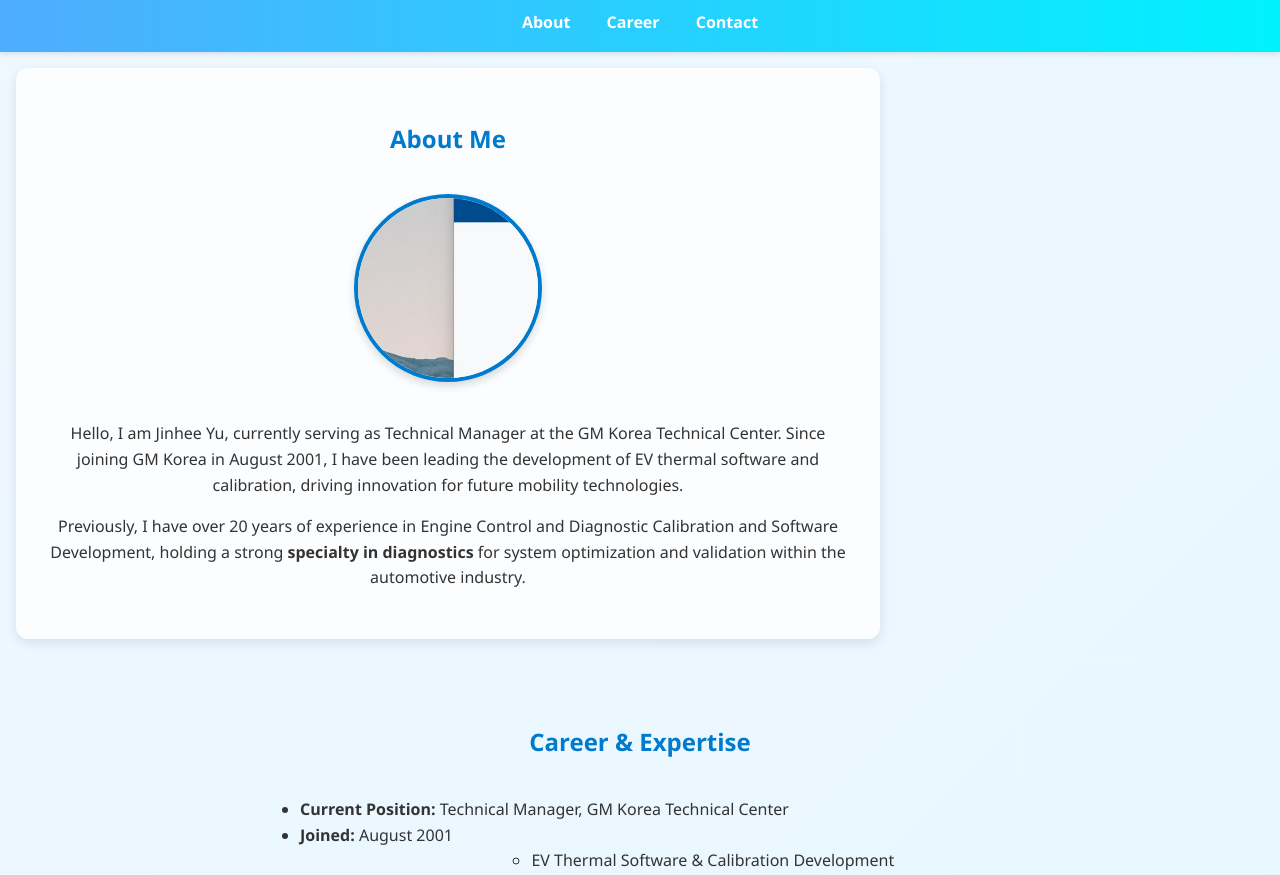
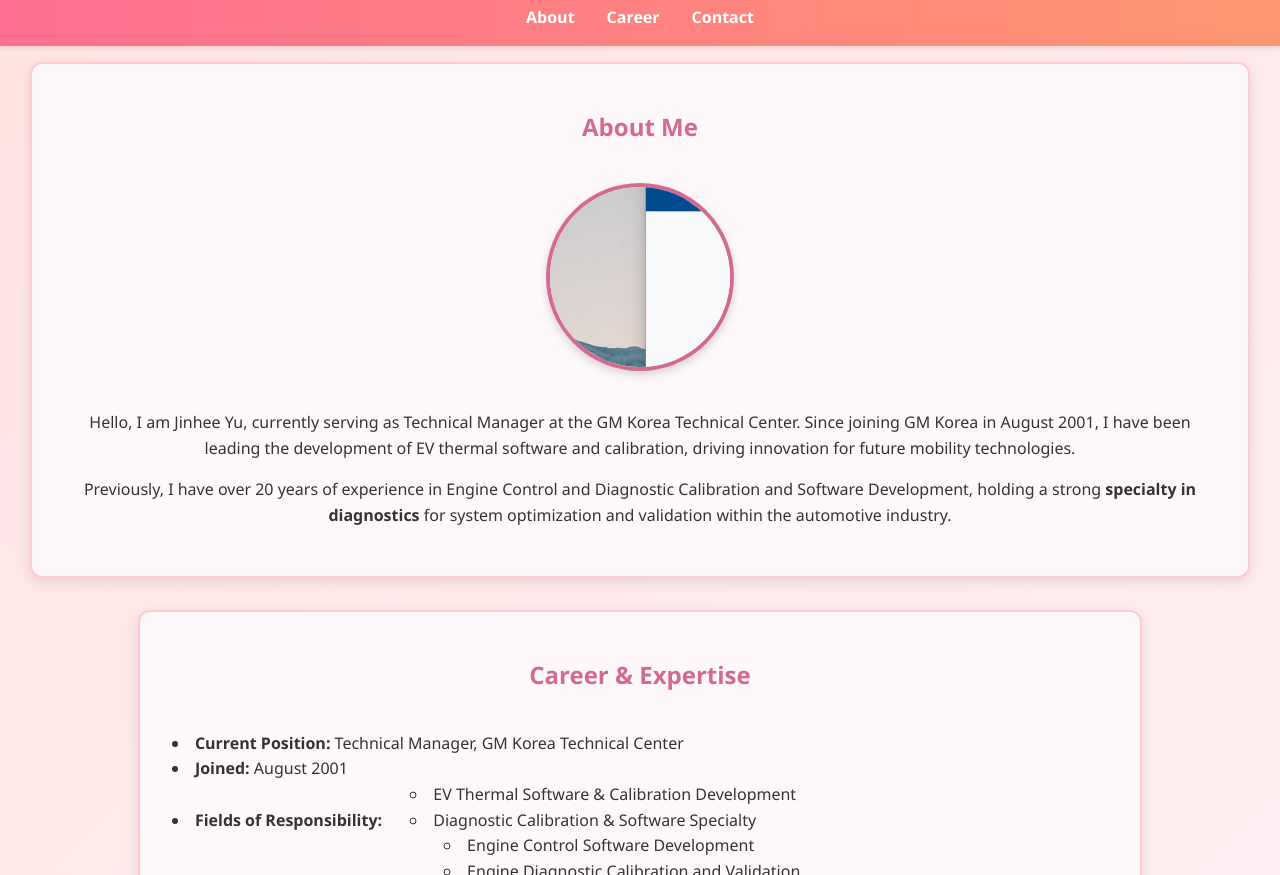
Before and after one commit to superjinheee/superjinheee.github.io, a plain HTML site: page index.html in a window 1280 px wide. Shown: the part 100-975 px from the top of the page. Drawn offline with Linux system fonts and the light colour scheme.

Commit message:
index.html

```diff
--- a/index.html
+++ b/index.html
@@ -10,18 +10,23 @@
       line-height: 1.6;
       margin: 0;
       padding: 0;
-      background: linear-gradient(135deg, #f0f8ff, #e6f7ff);
+      background: linear-gradient(135deg, #ffe4e1, #fff0f5);
       color: #333;
       scroll-behavior: smooth;
+      text-align: center;
     }
     header {
-      background: linear-gradient(90deg, #4facfe, #00f2fe);
+      background: linear-gradient(90deg, #ff6f91, #ff9671);
       color: #fff;
       padding: 1em;
       position: sticky;
       top: 0;
-      text-align: center;
       box-shadow: 0 2px 5px rgba(0,0,0,0.1);
+    }
+    header nav {
+      display: flex;
+      justify-content: center;
+      flex-wrap: wrap;
     }
     header nav a {
       color: #fff;
@@ -31,25 +36,25 @@
       transition: color 0.3s;
     }
     header nav a:hover {
-      color: #ffeb3b;
+      color: #ffe4e1;
     }
     section {
       padding: 3em 1em;
       max-width: 800px;
       margin: auto;
-      text-align: center;
     }
     h1, h2 {
-      color: #007acc;
+      color: #d46a92;
+      margin-top: 0.5em;
     }
     footer {
-      background: #007acc;
+      background: #d46a92;
       color: #fff;
       text-align: center;
       padding: 1em;
     }
     a {
-      color: #007acc;
+      color: #d46a92;
       text-decoration: none;
       font-weight: 500;
     }
@@ -62,29 +67,41 @@
       object-fit: cover;
       border-radius: 50%;
       margin: 1em 0;
-      border: 4px solid #007acc;
+      border: 4px solid #d46a92;
       box-shadow: 0 4px 8px rgba(0,0,0,0.15);
     }
     .box {
-      background: #ffffffcc;
+      background: #fff8fb;
       border-radius: 12px;
       padding: 2em;
       box-shadow: 0 4px 12px rgba(0,0,0,0.1);
-      margin: 1em;
-      transition: transform 0.3s;
+      margin: 1em auto;
+      max-width: 90%;
+      transition: transform 0.3s, box-shadow 0.3s;
+      display: inline-block;
+      text-align: center;
+      border: 2px solid #ffcad4;
     }
     .box:hover {
       transform: translateY(-5px);
+      box-shadow: 0 8px 20px rgba(0,0,0,0.15);
     }
     ul {
+      list-style-position: inside;
+      padding: 0;
+      display: inline-block;
       text-align: left;
-      display: inline-block;
-      max-width: 90%;
+    }
+    ul ul {
+      padding-left: 1.5em;
     }
     @media (max-width: 600px) {
       header nav a {
         display: block;
         margin: 0.5em 0;
+      }
+      .box {
+        width: 95%;
       }
     }
   </style>
@@ -106,7 +123,7 @@
     <p>Previously, I have over 20 years of experience in Engine Control and Diagnostic Calibration and Software Development, holding a strong <strong>specialty in diagnostics</strong> for system optimization and validation within the automotive industry.</p>
   </section>
 
-  <section id="career">
+  <section id="career" class="box">
     <h2>Career & Expertise</h2>
     <ul>
       <li><strong>Current Position:</strong> Technical Manager, GM Korea Technical Center</li>
@@ -129,7 +146,7 @@
     </ul>
   </section>
 
-  <section id="contact">
+  <section id="contact" class="box">
     <h2>Contact</h2>
     <p>Email: jinhee.yu@example.com</p>
     <p>LinkedIn: <a href="https://www.linkedin.com" target="_blank">View Profile</a></p>
```
